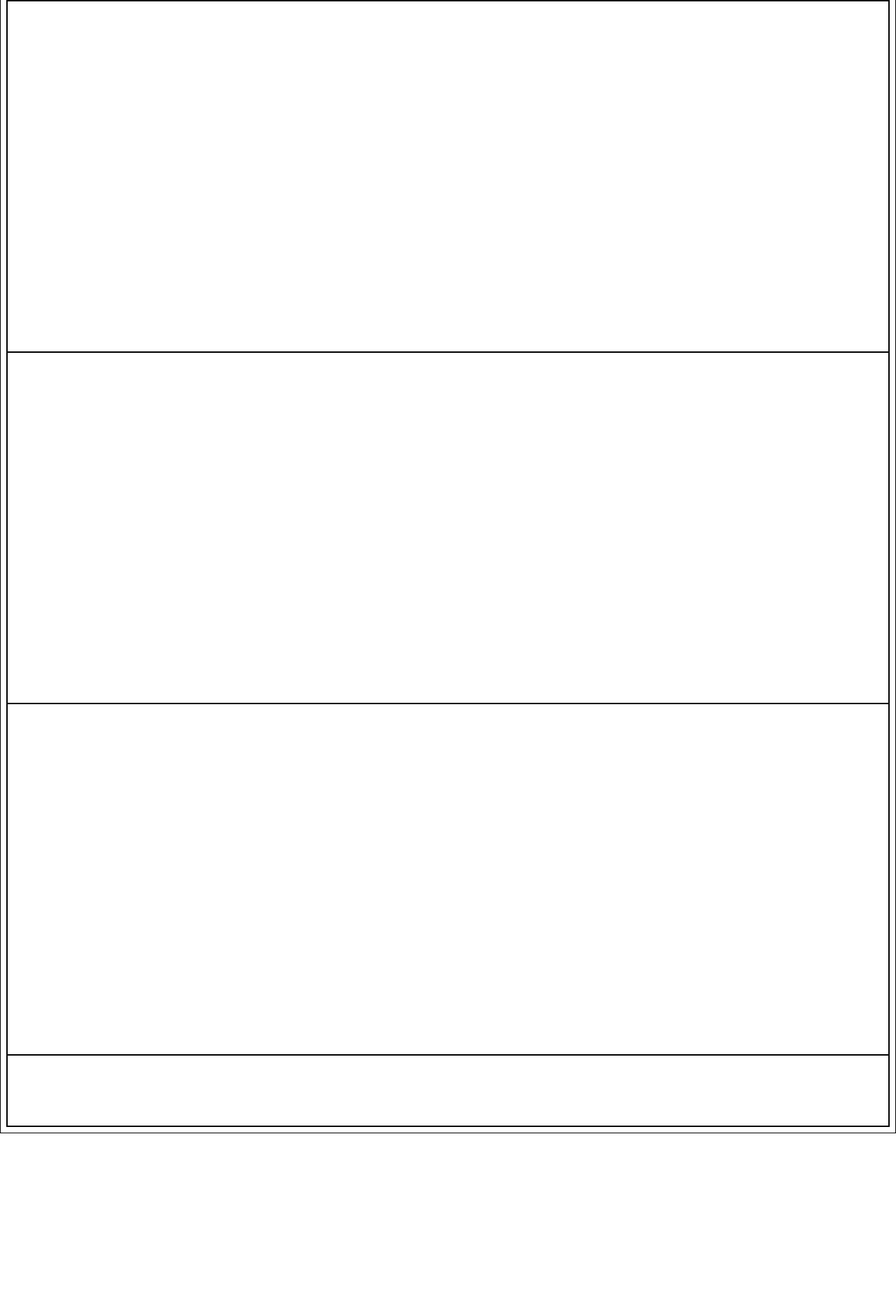
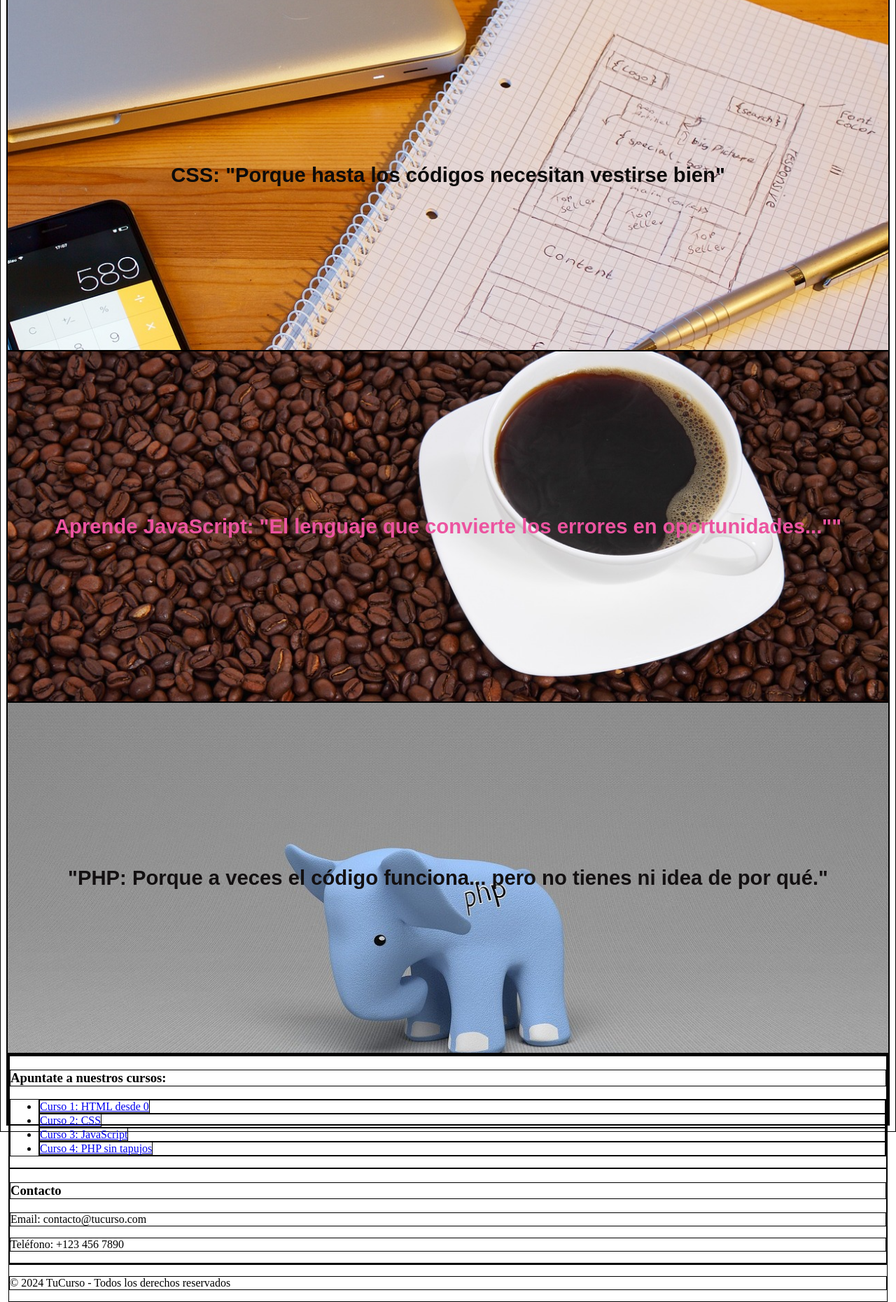
Before and after one commit to Natihermida/web2, a PHP site: page / in a window 1280 px wide. Shown: the part 665-2525 px from the top of the page at 70% size. Before the commit the page ends 2284 px from the top, so only its background shows below. Run offline with PHP 8.4, Linux system fonts and the light colour scheme.

Commit message:
web2_estilos_finales

```diff
--- a/CSS/index.css
+++ b/CSS/index.css
@@ -8,7 +8,7 @@ header{
 
 }
 header img{
-    height: 70px;
+    height: 100px;
     width: auto;
 }
 nav{
@@ -30,23 +30,78 @@ nav ul{
 nav ul li{
     margin-right: 20px;
     font-size: 20px;
+    font-family: 'Ubuntu', sans-serif;
 
 }
 nav ul li a{
     text-decoration: none;
 }
 .seccion1 {
-    background-image: url("../img/img_html.jpg");
+    background-image: url("../img/imag_html2.jpg");
     background-size: cover;
     background-position: center;
     display: flex;
     align-items: center;
     justify-content: space-around;
-    color: white;
+    color: rgb(234, 245, 230);
     background-color: rgba(0, 0, 0, 0.7);
+    font-family: 'Ubuntu', sans-serif;
+    font-size: 25px;
+    border:none;
+    h3{
+        border: none;
+    }
+}
 
+.seccion2{
+    background-image: url("../img/img_css3.jpg");
+    background-size: cover;
+    background-position: center;
+    display: flex;
+    align-items: center;
+    justify-content: space-around;
+    color: rgb(12, 11, 11);
+    background-color: rgba(0, 0, 0, 0.7);
+    font-family: 'Ubuntu', sans-serif;
+    font-size: 25px;
+    h3{
+        border: none;
+    }
 
 }
+.seccion3{
+    background-image: url("../img/imag_js.jpg");
+    background-size: cover;
+    background-position: center;
+    display: flex;
+    align-items: center;
+    justify-content: space-around;
+    color: rgb(236, 84, 160);
+    background-color: rgba(0, 0, 0, 0.7);
+    font-family: 'Ubuntu', sans-serif;
+    font-size: 25px;
+    h3{
+        border: none;
+    }
+
+}
+.seccion4{
+    background-image: url("../img/imag_php.jpg");
+    background-size: cover;
+    background-position: center;
+    display: flex;
+    align-items: center;
+    justify-content: space-around;
+    color: rgb(19, 16, 17);
+    background-color: rgba(0, 0, 0, 0.7);
+    font-family: 'Ubuntu', sans-serif;
+    font-size: 25px;
+    h3{
+        border: none;
+    }
+
+}
+
 /*Media queries para pantallas pequeñas (moviles) */
 @media (max-width: 769px) {
     /*para que el hq no se vea se usaria: display:none;*/
--- a/index.html
+++ b/index.html
@@ -22,15 +22,48 @@
     </nav>
     <section class="seccion1">
 
-        <h3>Aprende HTML</h3>
+        <h3>"¿HTML? Más fácil que armar un mueble de IKEA"</h3>
     </section>
 
 
-    <section></section>
-    <section></section>
-    <section></section>
+    <section class="seccion2">
+        <h3>CSS: "Porque hasta los códigos necesitan vestirse bien"</h3>
+
+    </section>
+
+    <section class="seccion3">
+      <h3>Aprende JavaScript: "El lenguaje que convierte los errores en oportunidades..."" </h3>
+    </section>
+
+    <section class="seccion4">
+        <h3>"PHP: Porque a veces el código funciona... pero no tienes ni idea de por qué."</h3>
+    </section>
 
     <footer>
+        <footer class="footer">
+            <div class="footer-content">
+              <div class="courses">
+                <h3>Apuntate a nuestros cursos:</h3>
+                <ul>
+                  <li><a href="#">Curso 1: HTML desde 0</a></li>
+                  <li><a href="#">Curso 2: CSS </a></li>
+                  <li><a href="#">Curso 3: JavaScript </a></li>
+                  <li><a href="#">Curso 4: PHP sin tapujos</a></li>
+                </ul>
+              </div>
+
+              <div class="contact">
+                <h3>Contacto</h3>
+                <p>Email: contacto@tucurso.com</p>
+                <p>Teléfono: +123 456 7890</p>
+              </div>
+            </div>
+
+            <div class="footer-bottom">
+              <p>&copy; 2024 TuCurso - Todos los derechos reservados</p>
+            </div>
+          </footer>
+
 
     </footer>
 </body>
```
Also changed, not shown: img/imag_css.png (added), img/imag_css2.png (added), img/imag_js.jpg (added), img/imag_php.jpg (added), img/img_css3.jpg (added), 1 other file.
